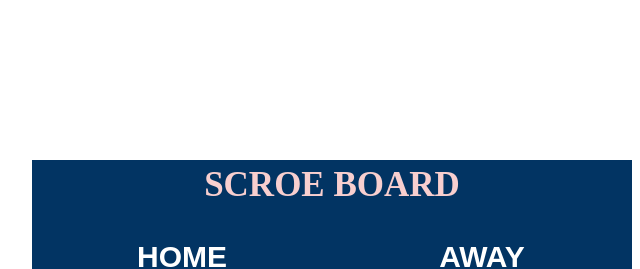
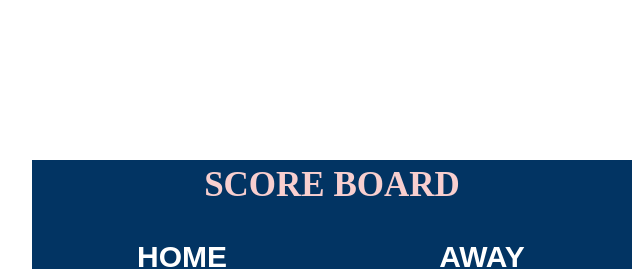
Before and after one commit to PrakashKumar2129/scroe-board, a plain HTML site: page index.html in a window 1280 px wide. Shown: the top 269 px of the page, 308-948 px from the left. Drawn offline with nearby package versions, Linux system fonts and the light colour scheme.

Commit message:
Update index.html

```diff
--- a/index.html
+++ b/index.html
@@ -1,12 +1,12 @@
 <html>
     <head>
-        <title>Scroe Board</title>
+        <title>Score Board</title>
         <link rel="stylesheet" href="https://cdnjs.cloudflare.com/ajax/libs/normalize/8.0.1/normalize.css">
         <link rel="stylesheet" href="index.css">
 
     </head>
     <body>
-        <h1>Scroe Board</h1>
+        <h1>Score Board</h1>
         <div class="center">
             <div class="home">
                 <div class="title">HOME</div>
```
